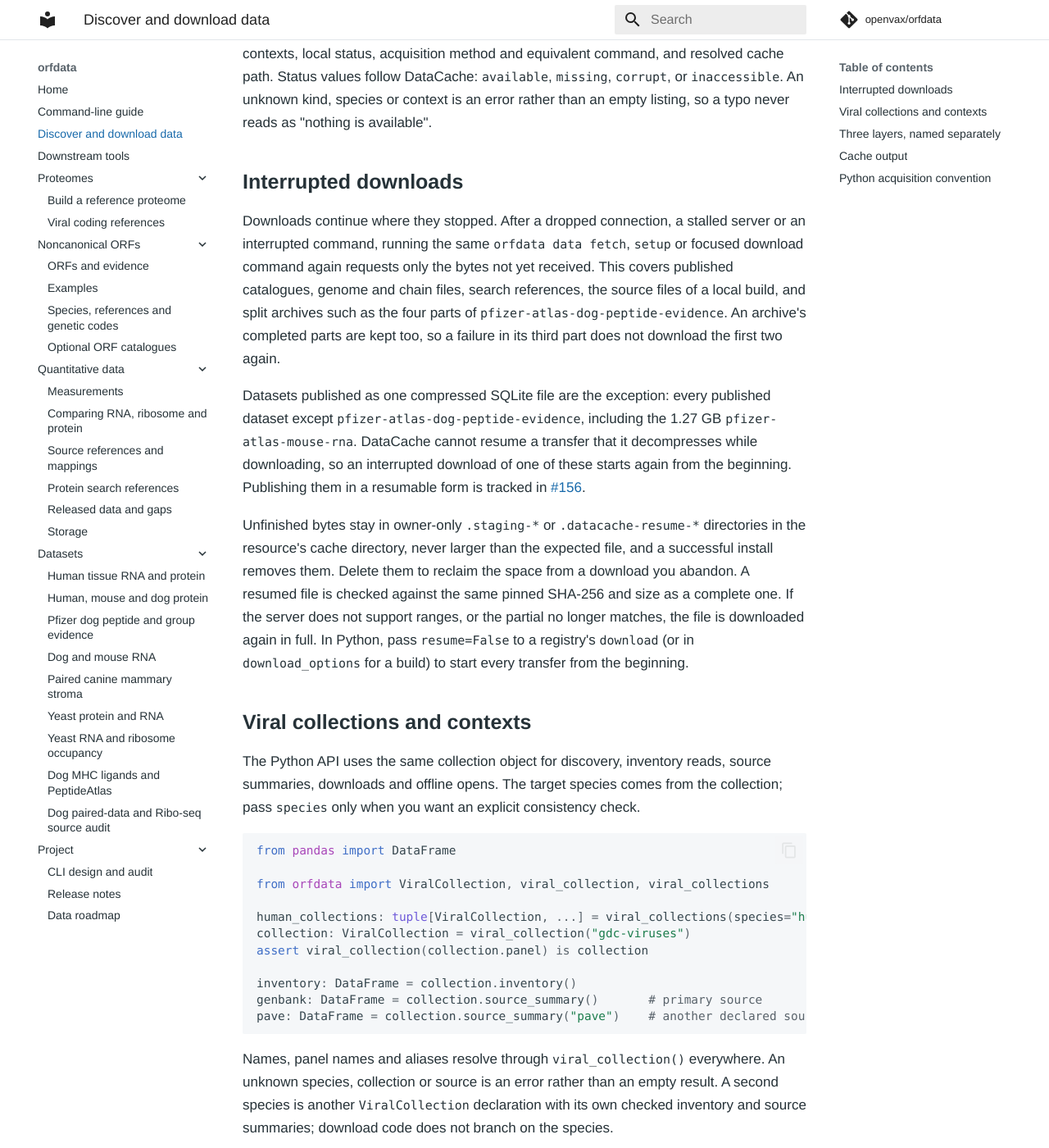
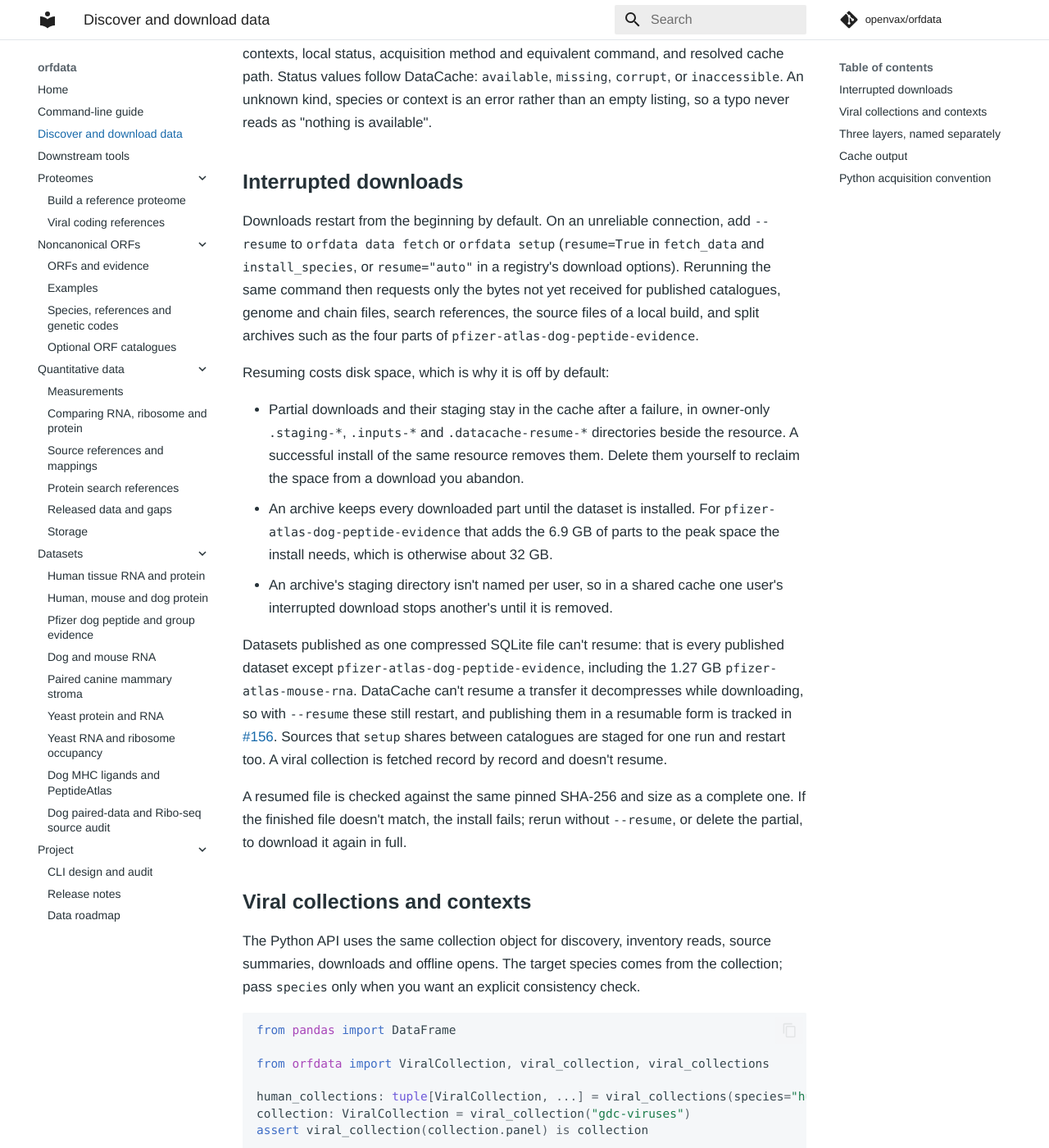
Before and after one commit to openvax/orfdata, an MkDocs documentation site: the page built from docs/downloads.md, in a window 1280 px wide and 1400 px high, scrolled down 2286 px. Shown: the whole window at 82% size. Built offline with MkDocs 1.6.1 and Material for MkDocs 9.7.7, drawn with Linux system fonts in a browser that asks for light colours; comment, search, counter and statistics services are not loaded.

Commit message:
Offer resumable downloads with --resume instead of by default
`fetch_data(resume=True)`, `install_species(resume=True)` and `--resume` on
`data fetch` and `setup` pass DataCache's `resume="auto"` through the
existing download options, which every registry, build, archive, genome and
chain path already forwards. The docs say what resuming costs (kept
partials and staging, archive parts kept until installation, archive
staging shared across users) and what still restarts (the eleven
compressed single-file datasets, setup's shared sources, viral
collections). Tests check the default sends no resume and the opt-in
reaches DataCache on every acquisition path.

Part of #156.

Claude-Session: https://claude.ai/code/session_01JHJhwhMMebmfy41anF9ETt

```diff
--- a/docs/downloads.md
+++ b/docs/downloads.md
@@ -106,30 +106,38 @@ available".
 
 ## Interrupted downloads
 
-Downloads continue where they stopped. After a dropped connection, a stalled
-server or an interrupted command, running the same `orfdata data fetch`,
-`setup` or focused download command again requests only the bytes not yet
-received. This covers published catalogues, genome and chain files, search
-references, the source files of a local build, and split archives such as the
-four parts of `pfizer-atlas-dog-peptide-evidence`. An archive's completed parts
-are kept too, so a failure in its third part does not download the first two
-again.
+Downloads restart from the beginning by default. On an unreliable connection,
+add `--resume` to `orfdata data fetch` or `orfdata setup` (`resume=True` in
+`fetch_data` and `install_species`, or `resume="auto"` in a registry's download
+options). Rerunning the same command then requests only the bytes not yet
+received for published catalogues, genome and chain files, search references,
+the source files of a local build, and split archives such as the four parts
+of `pfizer-atlas-dog-peptide-evidence`.
 
-Datasets published as one compressed SQLite file are the exception: every
+Resuming costs disk space, which is why it is off by default:
+
+- Partial downloads and their staging stay in the cache after a failure, in
+  owner-only `.staging-*`, `.inputs-*` and `.datacache-resume-*` directories
+  beside the resource. A successful install of the same resource removes them.
+  Delete them yourself to reclaim the space from a download you abandon.
+- An archive keeps every downloaded part until the dataset is installed. For
+  `pfizer-atlas-dog-peptide-evidence` that adds the 6.9 GB of parts to the peak
+  space the install needs, which is otherwise about 32 GB.
+- An archive's staging directory isn't named per user, so in a shared cache
+  one user's interrupted download stops another's until it is removed.
+
+Datasets published as one compressed SQLite file can't resume: that is every
 published dataset except `pfizer-atlas-dog-peptide-evidence`, including the
-1.27 GB `pfizer-atlas-mouse-rna`. DataCache cannot resume a transfer that it
-decompresses while downloading, so an interrupted download of one of these
-starts again from the beginning. Publishing them in a resumable form is tracked
-in [#156](https://github.com/openvax/orfdata/issues/156).
+1.27 GB `pfizer-atlas-mouse-rna`. DataCache can't resume a transfer it
+decompresses while downloading, so with `--resume` these still restart, and
+publishing them in a resumable form is tracked in
+[#156](https://github.com/openvax/orfdata/issues/156). Sources that `setup`
+shares between catalogues are staged for one run and restart too. A viral
+collection is fetched record by record and doesn't resume.
 
-Unfinished bytes stay in owner-only `.staging-*` or `.datacache-resume-*`
-directories in the resource's cache directory, never larger than the expected
-file, and a successful install removes them. Delete them to reclaim the space
-from a download you abandon. A resumed file is checked against the same pinned
-SHA-256 and size as a complete one. If the server does not support ranges, or
-the partial no longer matches, the file is downloaded again in full. In Python,
-pass `resume=False` to a registry's `download` (or in `download_options` for a
-build) to start every transfer from the beginning.
+A resumed file is checked against the same pinned SHA-256 and size as a
+complete one. If the finished file doesn't match, the install fails; rerun
+without `--resume`, or delete the partial, to download it again in full.
 
 ## Viral collections and contexts
 
```
Also changed, not shown: 5 other files.
